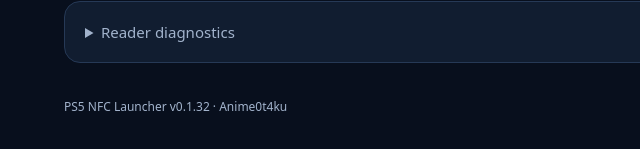
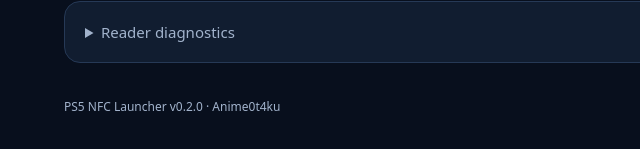
Before and after one commit to Anime0t4ku/PS5-NFC-Launcher, a plain HTML site: page web/index.html in a window 1280 px wide. Shown: the part 915-1064 px from the top of the page, 0-640 px from the left. Drawn offline with Linux system fonts and the light colour scheme; no server answers.

Commit message:
changes in the html

```diff
--- a/web/index.html
+++ b/web/index.html
@@ -11,7 +11,7 @@
 <section><div class="section-head"><div><h2>Installed games</h2><p id="game-count" style="font-size:13px;margin-top:7px">Loading your game library...</p></div><button id="refresh-games">Refresh games</button></div><div class="filters"><input id="search" type="search" placeholder="Search games or title ID" aria-label="Search games"><select id="platform" aria-label="Platform"><option value="">PS4 + PS5</option><option value="PPSA">PS5</option><option value="CUSA">PS4</option></select></div><div id="games" class="games"><div class="empty">Loading games...</div></div></section>
 <details class="panel" open><summary>Mapped cards · <span id="mapping-count">0</span></summary><p style="font-size:13px;margin-top:12px">Assignments saved on this PS5 override a game's NFC record. Cards written here can also launch without a local assignment.</p><div id="mappings"></div></details>
 <details class="panel"><summary>Reader diagnostics</summary><p><a href="/api/log" download="ps5-nfc-diagnostic.log">Download diagnostic log</a></p><p style="margin-top:12px"><button id="stop-payload">Stop payload</button></p><pre id="diagnostics">Waiting for diagnostic results...</pre></details>
-<footer>PS5 NFC Launcher <span id="version">v0.1.32</span> · Anime0t4ku</footer>
+<footer>PS5 NFC Launcher <span id="version">v0.2.0</span> · Anime0t4ku</footer>
 </main>
 <dialog id="game-dialog"><div id="dialog-notice" class="dialog-notice" role="status" aria-live="polite"></div><div class="dialog-top"><div id="selected-cover" class="cover"></div><div><h2 id="selected-name"></h2><p id="selected-title"></p></div></div><div class="dialog-actions"><button id="write-card" class="primary">Write to NFC card</button><button id="launch-game">Launch game</button><button id="dismiss-dialog">Close</button></div><p style="font-size:13px;margin-top:14px">Writing replaces the card's existing NFC content. Supported: unlocked NTAG213, NTAG215 and NTAG216.</p><div id="write-confirm" class="assign" hidden><div class="label">Replace card contents?</div><p id="write-confirm-text"></p><div class="assign-actions" style="margin-top:12px"><button id="confirm-write" class="primary">Confirm writing</button><button id="dismiss-write">Cancel</button></div></div><div class="assign"><div class="label">Assign without writing</div><p style="font-size:13px">Save a card's UID to this PS5 instead.</p><input id="assign-uid" placeholder="NFC card UID" aria-label="NFC card UID"><div class="assign-actions"><button id="use-scanned">Use scanned card</button><button id="save-assignment">Save assignment</button></div></div></dialog>
 <dialog id="mapping-dialog" aria-labelledby="mapping-heading"><h2 id="mapping-heading">Edit mapped card</h2><div id="mapping-notice" class="dialog-notice" role="status" aria-live="polite" style="margin-top:16px"></div><div class="mapping-fields"><label>Card UID</label><code id="mapping-uid"></code><label for="mapping-name">Card name</label><input id="mapping-name" maxlength="90" placeholder="Optional name"><label for="mapping-game">Assigned game</label><select id="mapping-game"></select></div><p style="font-size:13px">Changes are saved on this PS5. Remove and scan the card to apply them. This does not rewrite its NFC record.</p><div class="dialog-actions" style="margin-top:18px"><button id="save-mapping" class="primary">Save changes</button><button id="close-mapping">Close</button><button id="delete-mapping">Delete mapping</button></div><div id="mapping-delete-confirm" class="mapping-delete" hidden><p>Delete this local mapping? The game stored on the card will remain unchanged.</p><div class="dialog-actions" style="margin-top:12px"><button id="confirm-delete-mapping">Confirm deletion</button><button id="cancel-delete-mapping">Keep mapping</button></div></div></dialog>
```
Also changed, not shown: 1 other file.
